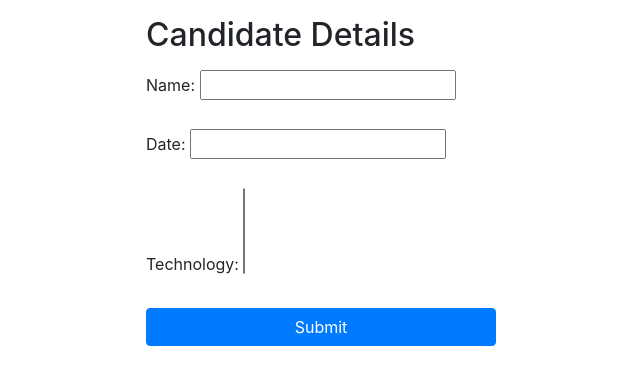
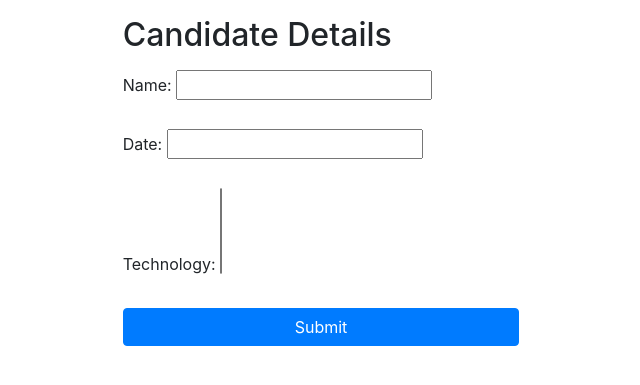
Before and after one commit to alokbestpeers/Evaluation-system, a Django app: page /candidate/ in a window 1280 px wide. Shown: the part 56-441 px from the top of the page, without its empty margins (319-959 px from the left). Run offline with Django 3.2, Linux system fonts and the light colour scheme; data that the repository does not hold is empty.

Commit message:
changed container class

```diff
--- a/templates/base.html
+++ b/templates/base.html
@@ -15,7 +15,7 @@
     </div>
   </nav>
 
-  <div class="container mt-3">
+  <div class="container-fluid mt-3">
     {% block content %}
     {% endblock %}
   </div>
```
